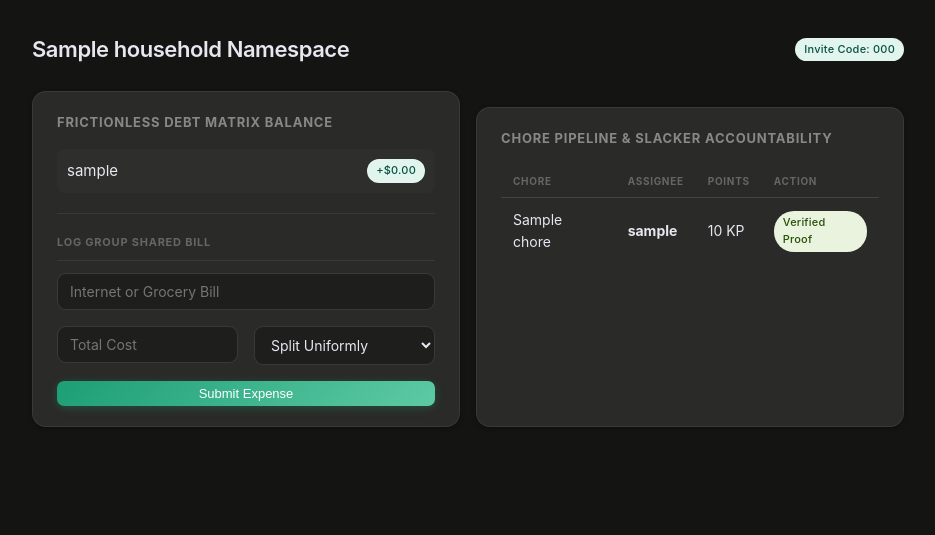
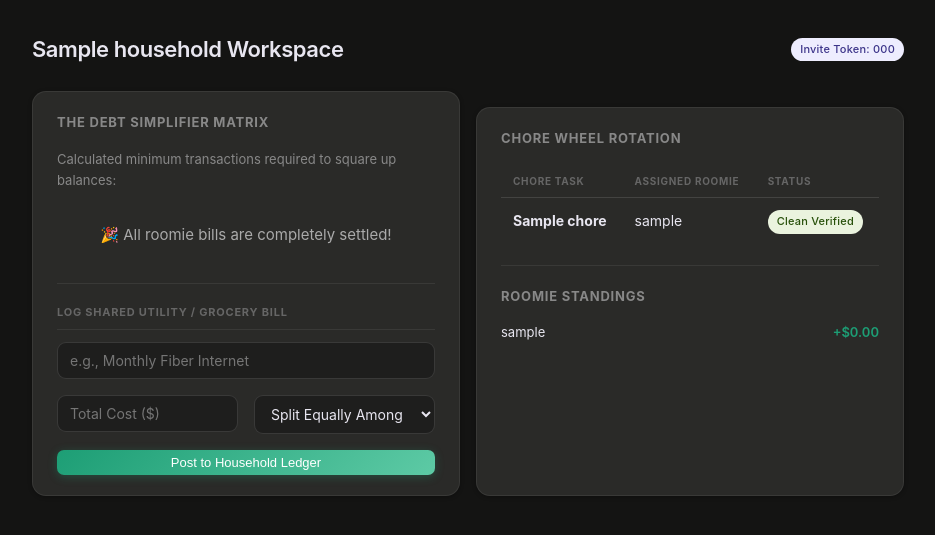
Before and after one commit to davlatbekzoirov/CampusCribs, a Django app: page /roomieratio/hub/ in a window 1280 px wide. Shown: the part 56-591 px from the top of the page, without its empty margins (172-1107 px from the left). Run offline with Django 5.2, Linux system fonts and the light colour scheme; a user stored in the database is signed in; tables that the repository leaves empty hold one stand-in row (values such as "Sample post").

Commit message:
feat(roomieratio): implement debt simplifier algorithm and fix chore completions
- Integrated a graph-theory minimization algorithm in  to optimize group payment flows.
- Restored  view logic to handle asynchronous multi-part file uploads for clean proof assets.
- Fixed a  by matching the dynamic double-underscore aggregation key ().
- Updated the household workspace layout template to display simplified payment pathways and group standings.

```diff
--- /dev/null
+++ b/roomieratio/utils.py
@@ -0,0 +1,45 @@
+from decimal import Decimal
+
+def minimize_debts(balances):
+    """
+    Accepts a dictionary of user IDs and their net balances, e.g.:
+    {user_1: Decimal('50.00'), user_2: Decimal('-30.00'), user_3: Decimal('-20.00')}
+    Returns a list of clean payment instructions: (payer, receiver, amount)
+    """
+    # Separate roommates into creditors (positive net) and debtors (negative net)
+    participants = list(balances.items())
+
+    debtors = []
+    creditors = []
+
+    for user, net_value in participants:
+        if net_value < 0:
+            debtors.append([user, abs(net_value)])
+        elif net_value > 0:
+            creditors.append([user, net_value])
+
+    transactions = []
+
+    # Match greatest debtors with greatest creditors
+    while debtors and creditors:
+        debtor = debtors[0]
+        creditor = creditors[0]
+
+        min_amount = min(debtor[1], creditor[1])
+
+        transactions.append({
+            'from_user': debtor[0],
+            'to_user': creditor[0],
+            'amount': round(min_amount, 2)
+        })
+
+        # Deduct the settled amount
+        debtor[1] -= min_amount
+        creditor[1] -= min_amount
+
+        if debtor[1] < Decimal('0.01'):
+            debtors.pop(0)
+        if creditor[1] < Decimal('0.01'):
+            creditors.pop(0)
+
+    return transactions
--- a/roomieratio/views.py
+++ b/roomieratio/views.py
@@ -3,8 +3,10 @@ import string
 from django.shortcuts import render, redirect, get_object_or_404
 from django.contrib.auth.decorators import login_required
 from django.db.models import Sum
-from django.contrib.auth.models import User
+from decimal import Decimal
 from .models import Household, SharedExpense, ExpenseSplit, Chore
+from .utils import minimize_debts
+
 @login_required
 def household_hub(request):
     household = request.user.households.first()
@@ -18,23 +20,21 @@ def household_hub(request):
             return redirect('roomieratio:hub')
         return render(request, 'roomieratio/no_household.html')
 
-    chores = household.chores.all()
+    chores = household.chores.all().order_by('due_date')
     shared_expenses = household.shared_expenses.all()
     members = household.members.all()
 
-    # Graph-Theory Simplification Backend Logic Simulation
-    # For a deterministic calculation within standard views context:
-    balances = []
+    raw_balances = {}
     for member in members:
-        paid = shared_expenses.filter(payer=member).aggregate(Sum('total_amount'))['total_amount__sum'] or 0
-        owed = ExpenseSplit.objects.filter(expense__household=household, user=member).aggregate(Sum('amount_owed'))['amount_owed__sum'] or 0
-        net = paid - owed
-        balances.append({'user': member, 'net': net})
+        paid = shared_expenses.filter(payer=member).aggregate(Sum('total_amount'))['total_amount__sum'] or Decimal('0.00')
+        owed = ExpenseSplit.objects.filter(expense__household=household, user=member).aggregate(Sum('amount_owed'))['amount_owed__sum'] or Decimal('0.00')
+        raw_balances[member] = paid - owed
+
+    simplified_debts = minimize_debts(raw_balances)
 
     if request.method == 'POST' and 'add_expense' in request.POST:
         title = request.POST.get('title')
-        total = float(request.POST.get('total_amount'))
-        split_type = request.POST.get('split_type') # EQUAL split scenario
+        total = Decimal(request.POST.get('total_amount'))
 
         expense = SharedExpense.objects.create(household=household, payer=request.user, title=title, total_amount=total)
         share = total / members.count()
@@ -45,7 +45,8 @@ def household_hub(request):
     context = {
         'household': household,
         'chores': chores,
-        'balances': balances,
+        'simplified_debts': simplified_debts,
+        'raw_balances': raw_balances.items(),
         'members': members,
     }
     return render(request, 'roomieratio/hub.html', context)
--- a/templates/roomieratio/hub.html
+++ b/templates/roomieratio/hub.html
@@ -3,89 +3,98 @@
 
 {% block content %}
 <div class="page-header">
-    <h1 class="page-title">{{ household.name }} Namespace</h1>
-    <span class="badge badge-safety">Invite Code: {{ household.invite_code }}</span>
+    <h1 class="page-title">{{ household.name }} Workspace</h1>
+    <span class="badge badge-upcoming">Invite Token: {{ household.invite_code }}</span>
 </div>
 
 <div class="form-row" style="margin-bottom: 2rem;">
     <div class="card">
-        <h3 class="card-title">Frictionless Debt Matrix Balance</h3>
-        <div style="display:flex; flex-direction:column; gap:10px;">
-            {% for bal in balances %}
-            <div class="flex-between" style="padding:10px; background: rgba(255,255,255,0.02); border-radius:8px;">
-                <span>{{ bal.user.username }}</span>
-                <span class="badge {% if bal.net >= 0 %}badge-safety{% else %}badge-urgent{% endif %}">
-                    {% if bal.net >= 0 %}+{% endif %}${{ bal.net|floatformat:2 }}
+        <h3 class="card-title">The Debt Simplifier Matrix</h3>
+        <p class="text-muted" style="margin-bottom: 1rem;">Calculated minimum transactions required to square up balances:</p>
+
+        <div style="display: flex; flex-direction: column; gap: 8px;">
+            {% for debt in simplified_debts %}
+            <div class="flex-between" style="padding: 10px; background: rgba(255,255,255,0.02); border-radius: 8px; border-left: 3px solid #7F77DD;">
+                <span style="font-size: 14px;">
+                    <strong>{{ debt.from_user.username }}</strong> owes <strong>{{ debt.to_user.username }}</strong>
                 </span>
+                <span class="badge badge-urgent" style="font-weight: 700;">${{ debt.amount }}</span>
+            </div>
+            {% empty %}
+            <div class="empty" style="padding: 1rem 0;">
+                <p>🎉 All roomie bills are completely settled!</p>
             </div>
             {% endfor %}
         </div>
 
         <hr class="divider">
 
-        <h4 class="form-section-title">Log Group Shared Bill</h4>
+        <h4 class="form-section-title">Log Shared Utility / Grocery Bill</h4>
         <form method="POST">
             {% csrf_token %}
             <input type="hidden" name="add_expense" value="1">
             <div class="form-group">
-                <input type="text" name="title" placeholder="Internet or Grocery Bill" required>
+                <input type="text" name="title" placeholder="e.g., Monthly Fiber Internet" required>
             </div>
             <div class="form-row">
                 <div class="form-group">
-                    <input type="number" step="0.01" name="total_amount" placeholder="Total Cost" required>
+                    <input type="number" step="0.01" name="total_amount" placeholder="Total Cost ($)" required>
                 </div>
                 <div class="form-group">
                     <select name="split_type">
-                        <option value="EQUAL">Split Uniformly</option>
+                        <option value="EQUAL">Split Equally Among All</option>
                     </select>
                 </div>
             </div>
-            <button type="submit" class="btn btn-success btn-sm" style="width:100%; justify-content:center;">Submit Expense</button>
+            <button type="submit" class="btn btn-success btn-sm" style="width: 100%; justify-content: center;">Post to Household Ledger</button>
         </form>
     </div>
 
     <div class="card">
-        <h3 class="card-title">Chore Pipeline & Slacker Accountability</h3>
+        <h3 class="card-title">Chore Wheel Rotation</h3>
         <div class="table-wrap">
             <table>
                 <thead>
                     <tr>
-                        <th>Chore</th>
-                        <th>Assignee</th>
-                        <th>Points</th>
-                        <th>Action</th>
+                        <th>Chore Task</th>
+                        <th>Assigned Roomie</th>
+                        <th>Status</th>
                     </tr>
                 </thead>
                 <tbody>
                     {% for chore in chores %}
                     <tr>
-                        <td>{{ chore.title }}</td>
-                        <td><strong>{{ chore.assigned_to.username }}</strong></td>
-                        <td>{{ chore.karma_points }} KP</td>
+                        <td><strong>{{ chore.title }}</strong></td>
+                        <td>{{ chore.assigned_to.username }}</td>
                         <td>
                             {% if chore.is_completed %}
-                            <span class="badge badge-graded">Verified Proof</span>
+                                <span class="badge badge-graded">Clean Verified</span>
                             {% else %}
-                            {% if chore.assigned_to == request.user %}
-                            <form method="POST" action="{% url 'roomieratio:complete_chore' chore.id %}" enctype="multipart/form-data" class="gap-2">
-                                {% csrf_token %}
-                                <input type="file" name="proof" style="display:none;" id="file-{{ chore.id }}" onchange="this.form.submit()">
-                                <button type="button" class="btn btn-primary btn-sm" onclick="document.getElementById('file-{{ chore.id }}').click()">Upload Proof</button>
-                            </form>
-                            {% else %}
-                            <span class="badge badge-in_progress">Pending Log</span>
-                            {% endif %}
+                                <span class="badge badge-urgent">Pending Proof</span>
                             {% endif %}
                         </td>
                     </tr>
                     {% empty %}
                     <tr>
-                        <td colspan="4" class="text-muted" style="text-align:center;">All neat! No outstanding chores on rotation.</td>
+                        <td colspan="3" class="text-muted" style="text-align: center; padding: 2rem 0;">No active chore wheels generated yet.</td>
                     </tr>
                     {% endfor %}
                 </tbody>
             </table>
         </div>
+
+        <hr class="divider">
+        <h3 class="card-title">Roomie Standings</h3>
+        <div style="display: flex; flex-direction: column; gap: 8px;">
+            {% for user, net in raw_balances %}
+            <div class="flex-between" style="font-size: 13px;">
+                <span>{{ user.username }}</span>
+                <span style="font-weight: 600; color: {% if net >= 0 %}#1D9E75{% else %}#E24B4A{% endif %};">
+                    {% if net >= 0 %}+{% endif %}${{ net|floatformat:2 }}
+                </span>
+            </div>
+            {% endfor %}
+        </div>
     </div>
 </div>
 {% endblock %}
```
Also changed, not shown: README.md.
